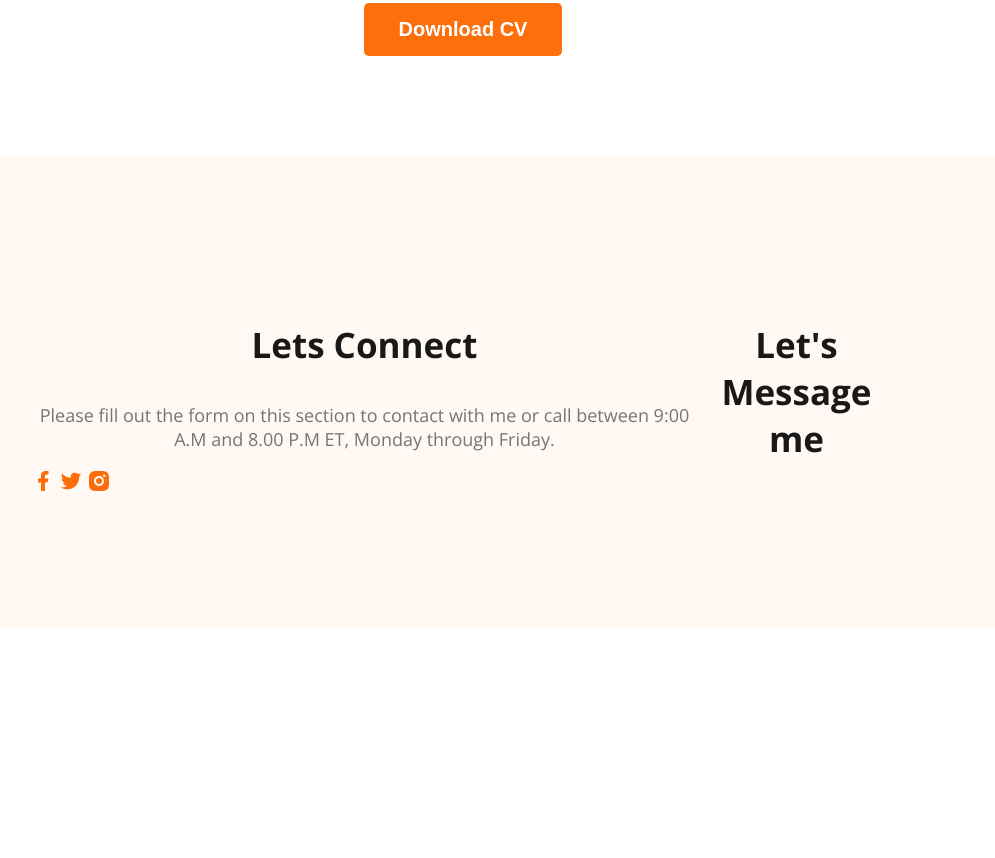
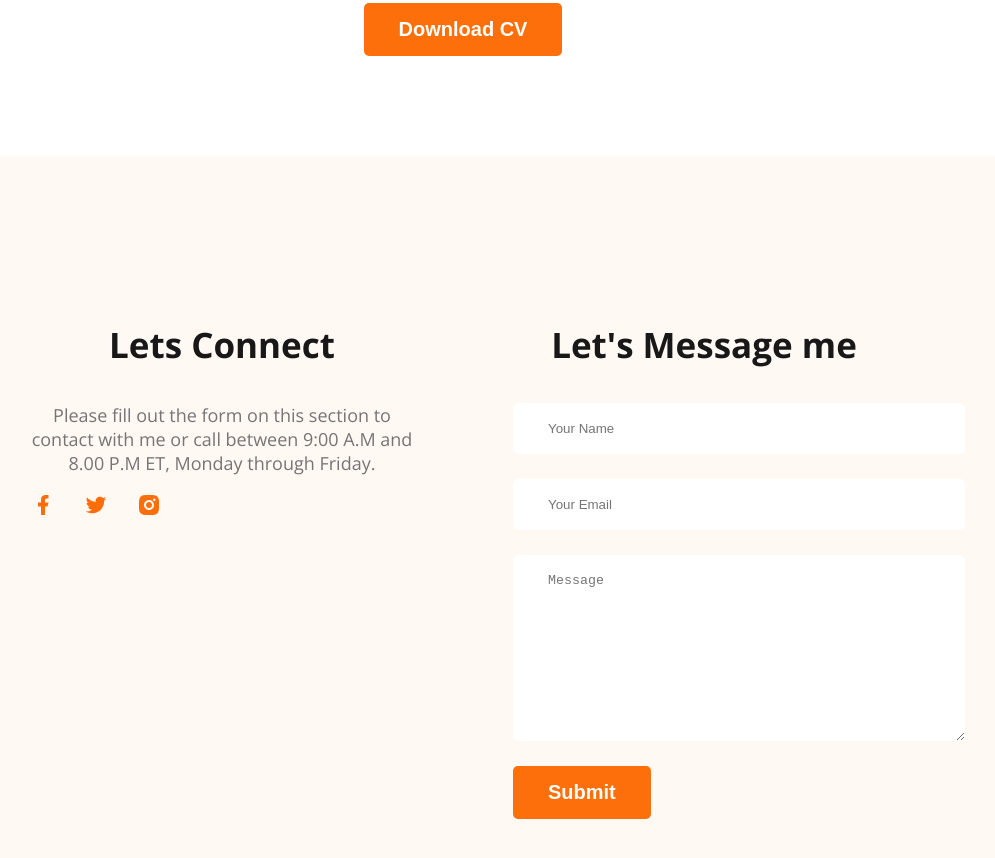
Before and after one commit to MostafaZahid/web-developer-portfolio, a plain HTML site: page index.html in a window 1280 px wide. Shown: the part 3072-3930 px from the top of the page, without its empty margins (177-1172 px from the left). Before the commit the page ends 3708 px from the top, so only its background shows below. Drawn offline with nearby package versions, Linux system fonts and the light colour scheme.

Commit message:
finished footer section

```diff
--- a/index.html
+++ b/index.html
@@ -161,6 +161,12 @@
         </div>
         <div class="footer-column">
             <h3 class="section-title">Let's Message me</h3>
+            <form class="contact" action="">
+                <input type="text" placeholder="Your Name">
+                <input type="email" placeholder="Your Email" id="">
+                <textarea name="" placeholder="Message" id="" cols="30" rows="10"></textarea>
+                <input class="btn-primary" type="submit" value="Submit">
+            </form>
         </div>
     </footer>
 
--- a/styles/portfolio.css
+++ b/styles/portfolio.css
@@ -174,4 +174,21 @@ footer{
     background-color: #FFF8F3;
     margin-top: 100px;
     padding: 130px 200px ;
+    gap: 100px;
 }
+.footer-column{
+    width: 50%;
+}
+.social-links a{
+    margin-right: 25px;
+}
+.contact input[type="text"], .contact input[type="email"], textarea{
+    display: block;
+    margin-bottom: 25px;
+    padding: 18px 35px;
+    color: #757575;
+    border-radius: 5px;
+    background: #FFF;
+    border: 0;
+    width: 100%;
+}
```
